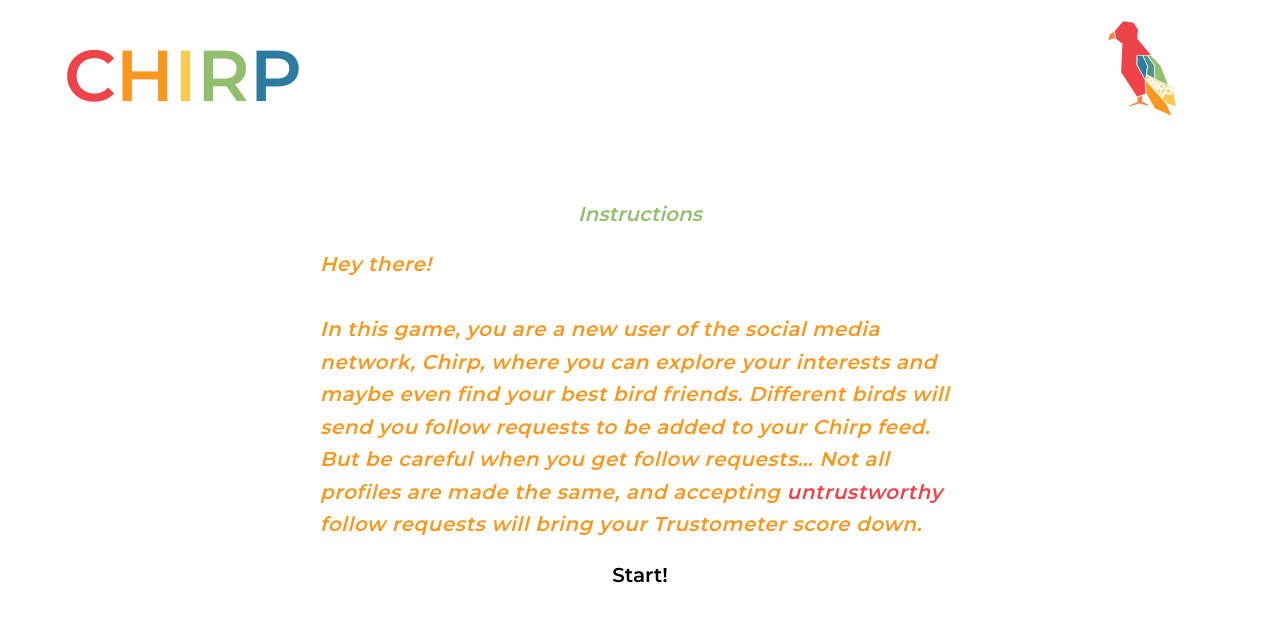
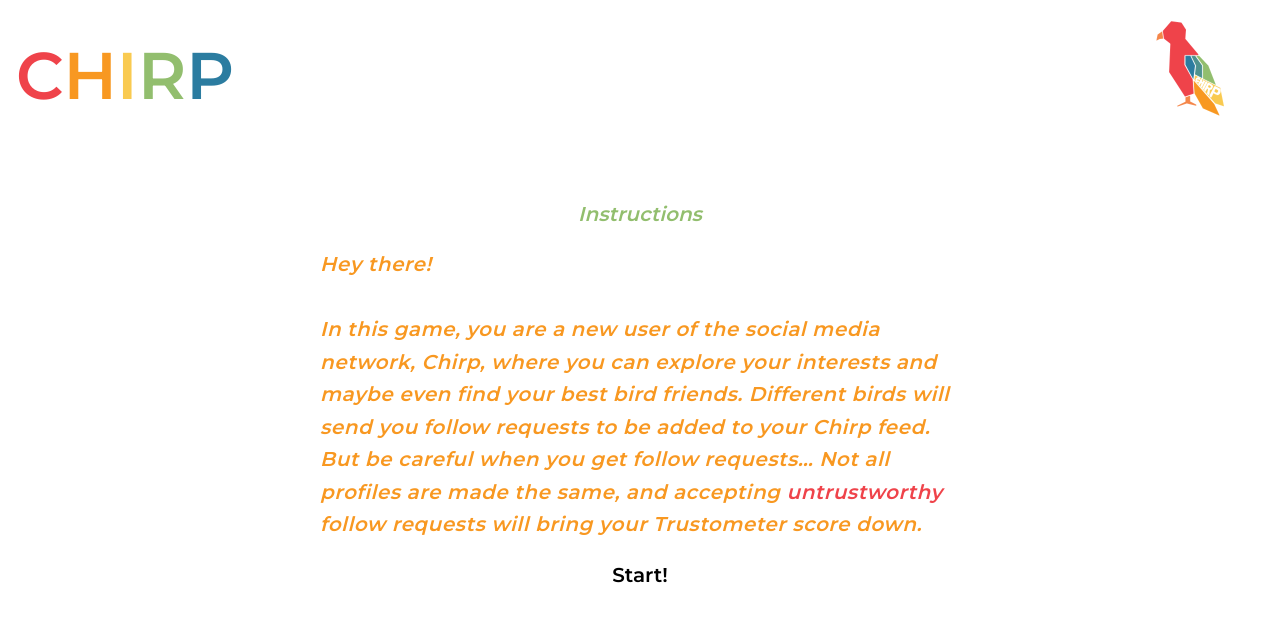
Before and after one commit to Bivtor/chirp-game, a Next.js app: page / in a window 1280 px wide. Shown: the top 622 px of the page. Built offline with nearby package versions, Linux system fonts and the light colour scheme; no server answers; the database is empty.

Commit message:
monday hihi

```diff
--- a/app/components/Game/Feed.tsx
+++ b/app/components/Game/Feed.tsx
@@ -6,7 +6,7 @@ import { GeneralUserInterface } from '@/app/page';
 
 const Feed: React.FC<{ posts: PostType[], handleProfileClick: (show: string, ui?: GeneralUserInterface) => void }> = ({ posts, handleProfileClick }) => {
     return (
-        <div className='flex flex-col gap-t-4'>
+        <div className='h-full w-full'>
             {posts
                 .sort((a, b) => a.order - b.order) // Sort posts by order
                 .map((post) => {
--- a/app/components/Header/header.tsx
+++ b/app/components/Header/header.tsx
@@ -47,16 +47,17 @@ export default function Header() {
         };
     }, []);
 
-    // border-3 border-rose-300
     return (
-        <header className="w-full text-[color:var(--theme-text)] flex-initial grow-0">
+        <header className="px-4 w-full text-[color:var(--theme-text)] h-full ">
             <div className="flex justify-between items-center">
-                <Link href='/'>
-                    <div >
-                        <ChirpLogo />
-                    </div>
-                </Link>
-                <div >
+                <div className="md:inline hidden">
+                    <Link href='/'>
+                        <div className=" sm:text-phone-logo text-logo">
+                            <ChirpLogo />
+                        </div>
+                    </Link>
+                </div>
+                <div>
                     <Link href='/'>
                         <Image src={Chirp} alt="Chirp Logo" width={150}>
 
--- a/app/components/Header/logo.tsx
+++ b/app/components/Header/logo.tsx
@@ -1,7 +1,7 @@
 
 export default function ChirpLogo() {
     return (
-        <div className="flex flex-row text-logo font-montserrat">
+        <div className="flex flex-row font-montserrat">
             <p className="text-chirp-c">C</p>
             <p className="text-chirp-h">H</p>
             <p className="text-chirp-i">I</p>
--- a/app/components/Notifications/NotificationsPage.tsx
+++ b/app/components/Notifications/NotificationsPage.tsx
@@ -4,7 +4,7 @@ import Notification from './Notification'
 
 const Notifications: React.FC<{ handleAcceptDenyClick: (followee: GeneralUserInterface, decision: boolean) => void, user: PrimaryUserInterface, handleProfileClick: (show: string, ui?: GeneralUserInterface) => void }> = ({ handleAcceptDenyClick, user, handleProfileClick }) => {
     return (
-        <div className='flex flex-col justify-center p-4 gap-3 font-montserrat overflow-auto'>
+        <div className='p-4 flex flex-col justify-center px-4 font-montserrat gap-3'>
             <h1 className='text-center text-lg'>
                 Notifications
             </h1>
--- a/app/components/Post/Post.tsx
+++ b/app/components/Post/Post.tsx
@@ -29,21 +29,21 @@ const Post: React.FC<{ post: PostType, handleProfileClick: (show: string, ui?: G
 
     }
     return (
-        <div className='pb-1 pt-4 px-4 flex flex-col justify-start align-start text-[color:var(--theme-text)] border border-[var(--theme-accent)] md:rounded font-montserrat'>
+        <div className='pb-3 pt-4 px-4 flex flex-col text-[color:var(--theme-text)] border border-[var(--theme-accent)] md:rounded font-montserrat'>
             <div className='flex flex-row gap-2'>
                 <div onClick={handleLocalClick} className='hover:cursor-pointer'>
                     {avatarUrl && <Image src={avatarUrl} alt='bird image' width={50} />}
                 </div>
                 <div className='flex flex-col '>
                     <div className='font-normal '>
-                        <span onClick={handleLocalClick} className='text-chirp-i hover:cursor-pointer'>&nbsp;{post.user.userName}</span>
+                        <span onClick={handleLocalClick} className='text-chirp-h hover:cursor-pointer'>&nbsp;{post.user.userName}</span>
                         <span> · </span>
                         <span className='text-chirp-p'>{post.order} {' '} {post.order > 1 ? ' days ago' : ' day ago'}</span>
                     </div>
                     <h5 className='font-semibold text-xs text-chirp-r'>@{post.user.userName}</h5>
                 </div>
             </div>
-            <div className='pb-4 pl-14 text-chirp-i leading-relaxed	' >
+            <div className='pl-14 text-chirp-h leading-relaxed ' >
                 <span>{post.message}</span>
 
             </div>
--- a/app/components/Profile/GeneralProfile.tsx
+++ b/app/components/Profile/GeneralProfile.tsx
@@ -32,13 +32,13 @@ const GeneralProfilePage: React.FC<{ UserObject: GeneralUserInterface, handleBac
                 <div />
 
             </div>
-            <h1 className='text-xl text-chirp-i'>
+            <h1 className='text-xl text-chirp-h'>
                 {UserObject.userName}&apos;s Profile
             </h1>
             <div className=''>
                 <Image src={avatarUrl} alt='Profile Icon' width={100} />
             </div>
-            <div className='text-lg text-chirp-r text-center'>
+            <div className='text-lg text-chirp-p text-center'>
                 {UserObject.bio}
             </div>
 
--- a/app/components/Profile/MyProfile.tsx
+++ b/app/components/Profile/MyProfile.tsx
@@ -26,8 +26,8 @@ const MyProfilePage: React.FC<{ UserObject: PrimaryUserInterface }> = ({ UserObj
     }, [UserObject.avatar])
 
     return (
-        <div className='flex flex-col justify-center items-center pt-8 px-6 gap-3 w-full h-full font-montserrat'>
-            <h1 className='text-xl'>
+        <div className='flex flex-col justify-center items-center pt-8 px-6 gap-3 w-full h-full font-montserrat '>
+            <h1 className='text-xl text-chirp-h'>
                 {UserObject.userName}&apos;s Profile
             </h1>
             <div>
--- a/app/layout.tsx
+++ b/app/layout.tsx
@@ -17,10 +17,14 @@ export default function RootLayout({
   children: React.ReactNode;
 }>) {
   return (
-    <html lang="en" className="sm:px-5 md:px-8 lg:px-12 xl:px-16 2xl:px-24 w-screen h-screen ">
-      <body className="flex flex-col h-full w-full">
-        <Header />
-        {children}
+    <html lang="en" className="w-screen h-screen">
+      <body className="h-full w-full">
+        <div className="h-1/6 ">
+          <Header />
+        </div>
+        <div className="h-5/6">
+          {children}
+        </div>
       </body>
     </html>
   );
--- a/app/page.tsx
+++ b/app/page.tsx
@@ -281,17 +281,17 @@ export default function Home() {
   return (
     <main className="h-full w-full pb-10">
       {gameStarted && !gameOver && !midGame &&
-        (<div className="flex flex-row justify-between w-full text-[color:var(--theme-text)] flex-auto h-full">
-          <div className="flex-initial min-w-56 border border-[var(--theme-accent)] rounded-lg">
+        (<div className="flex text-[color:var(--theme-text)]  h-full w-full px-4">
+          <div className="w-1/5 md:border border-[var(--theme-accent)] rounded-lg h-full ">
             <NavOptions NewPostClickHandler={showNewPostHandler} handleChangeCenterPanelClick={middlePanelDisplayHandler} user={user} />
           </div>
-          <div className="w-full border border-[var(--theme-accent)] rounded-lg overflow-auto h-full">
+          <div className="w-3/5 h-full md:border border-[var(--theme-accent)] rounded-lg overflow-y-scroll">
             {middlePanelContent == 'feed' && <Feed posts={user.feed} handleProfileClick={middlePanelDisplayHandler} />}
             {middlePanelContent == 'notifications' && <Notifications handleAcceptDenyClick={gameLogicHandler} user={user} handleProfileClick={middlePanelDisplayHandler} />}
             {middlePanelContent == 'profile' && <GeneralProfilePage UserObject={shownProfile!} handleBackClick={middlePanelDisplayHandler} />}
             {middlePanelContent == 'myprofile' && <MyProfilePage UserObject={user} />}
           </div>
-          <div className="flex w-2/5 border border-[var(--theme-accent)] flex flex-row justify-center rounded-lg">
+          <div className="flex w-1/5 md:border border-[var(--theme-accent)] flex flex-row justify-center rounded-lg">
             <Trustometer score={user.score} startButtonHandler={trustStartButtonHandler} showButton={showTrustButton} buttonText={trustButtonText} />
           </div>
         </div>)}
--- a/tailwind.config.ts
+++ b/tailwind.config.ts
@@ -23,6 +23,7 @@ const config: Config = {
       },
       fontSize: {
         'logo': '72px', // black
+        'phone-logo': '66px', // black
         'heading': '36px', // heavy
         'subheading': '20px', // heavy
         'body': '12px' // avenir(book)
```
Also changed, not shown: app/components/MainLayout/NavOptions.tsx (+9 -14 lines).
